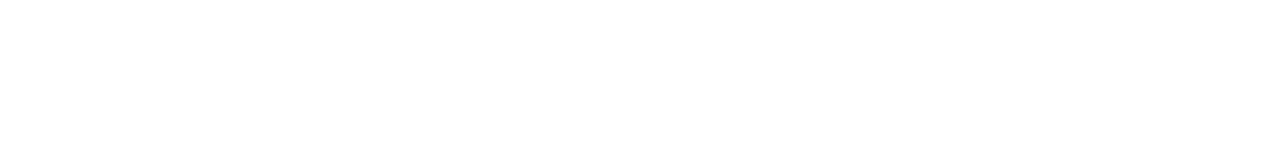
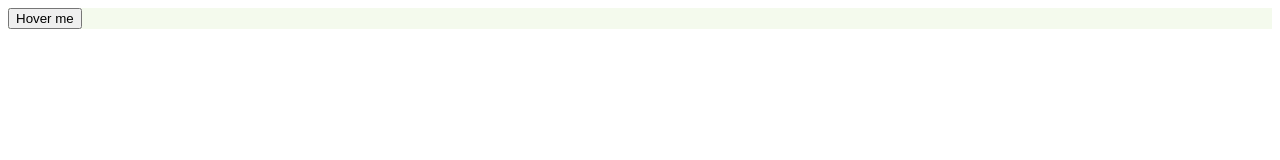
Before and after one commit to Hridoy7898/my-first-html-button, a plain HTML site: page index.html in a window 1280 px wide. Drawn offline with Linux system fonts and the light colour scheme.

Commit message:
added first button

```diff
--- a/index.html
+++ b/index.html
@@ -4,8 +4,11 @@
     <meta charset="UTF-8">
     <meta name="viewport" content="width=device-width, initial-scale=1.0">
     <title>My first button</title>
+    <link rel="stylesheet" href="styles/style.css">
 </head>
 <body>
-
+    <div class="container">
+        <button class="custom-button">Hover me</button>
+    </div>
 </body>
 </html>
--- /dev/null
+++ b/styles/style.css
@@ -0,0 +1,3 @@
+.container{
+    background-color: rgba(228, 243, 211, 0.42);
+}
```
